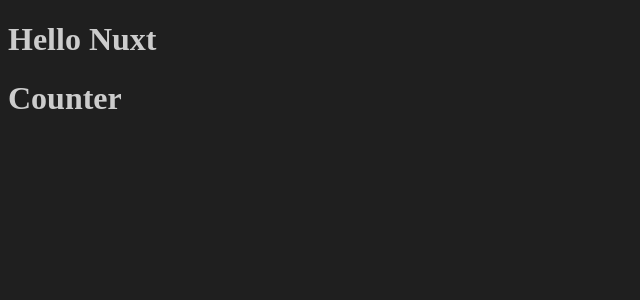
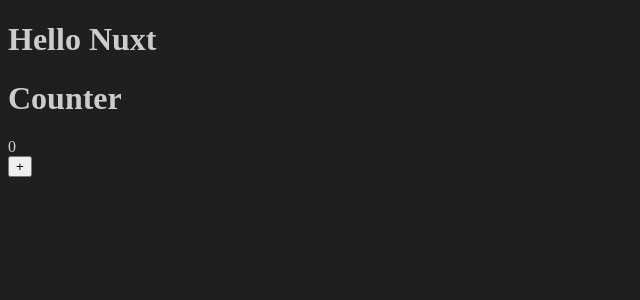
Before and after one commit to hitorigoya/someproject, a Nuxt app: page / in a window 1280 px wide. Shown: the top 300 px of the page, without its empty margins (0-640 px from the left). Built offline with nearby package versions, Linux system fonts and the light colour scheme.

Commit message:
counter機能を追加

```diff
--- a/components/Counter.vue
+++ b/components/Counter.vue
@@ -1,3 +1,13 @@
 <template>
     <h1>Counter</h1>
+    <div>{{ count }}</div>
+    <button @click="countup">+</button>
 </template>
+
+<script setup>
+const count = ref(0)
+
+function countup() {
+    count.value += 1
+}
+</script>
```
